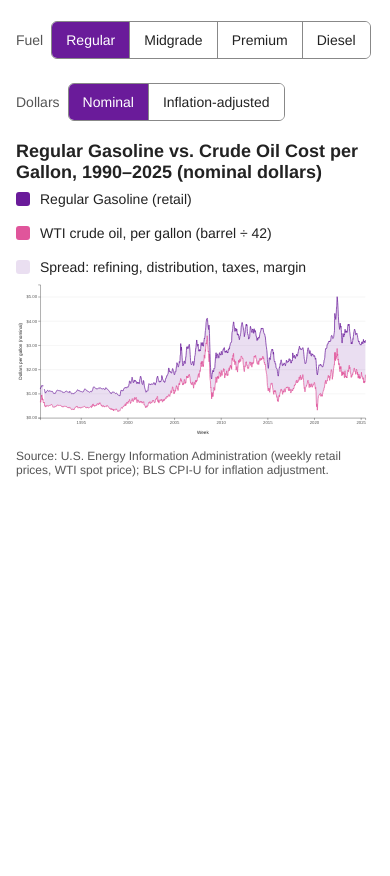
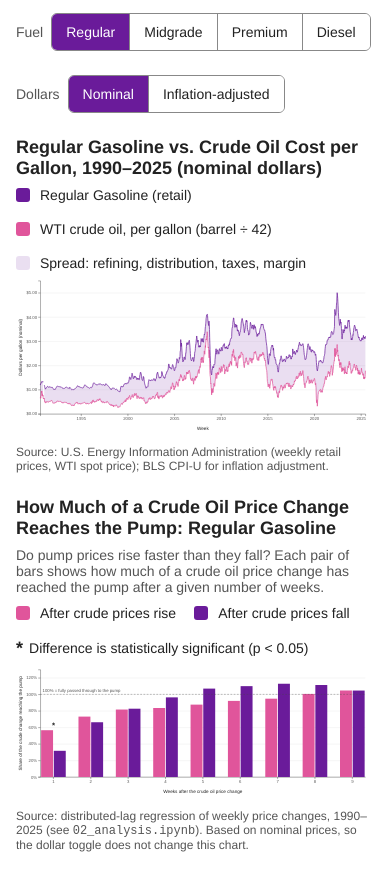
Before and after one commit to madelineboss/Gas-Vs-Oil, a plain HTML site: page frontend/index.html in a window 390 px wide. Shown: the part 101-977 px from the top of the page. Before the commit the page ends 844 px from the top, so only its background shows below. Drawn offline with nearby package versions, Linux system fonts and the light colour scheme.

Commit message:
Added rockets and feathers bar chart

```diff
--- a/frontend/css/style.css
+++ b/frontend/css/style.css
@@ -192,3 +192,57 @@ header p{
   line-height: 1.5;
   box-shadow: 0 2px 8px rgba(0, 0, 0, 0.12);
 }
+
+/* ---- Shared controls at the top ---- */
+main > .controls {
+  margin: 16px 0 8px;
+}
+
+.chart-subtitle {
+  margin: 0 0 10px;
+  font-size: 14px;
+  color: var(--muted);
+}
+
+/* ---- Bar chart ---- */
+.swatch.increase { background: var(--increase); }
+.swatch.decrease { background: var(--decrease); }
+
+.bar.increase { fill: var(--increase); }
+.bar.decrease { fill: var(--decrease); }
+
+.hit-area {
+  fill: transparent;
+}
+
+.week-group:hover .hit-area {
+  fill: rgba(106, 27, 154, 0.06);
+}
+
+.reference-line {
+  stroke: #444444;
+  stroke-width: 1;
+  stroke-dasharray: 5 4;
+}
+
+.reference-label {
+  font-size: 12px;
+  fill: var(--muted);
+}
+
+.sig-star {
+  font-size: 22px;
+  font-weight: 700;
+  fill: var(--text);
+}
+
+.star-key {
+  font-size: 18px;
+  line-height: 1;
+}
+
+.tooltip-note {
+  margin-top: 4px;
+  color: var(--muted);
+  font-size: 12px;
+}
--- a/frontend/index.html
+++ b/frontend/index.html
@@ -13,7 +13,6 @@
   </header>
 
   <main>
-    <section class="panel">
     <div class="controls">
       <div class="control-group">
         <span class="control-label">Fuel</span>
@@ -33,6 +32,8 @@
       </div>
     </div>
 
+    <!-- Chart 1: timeline -->
+    <section class="panel">
       <h2 id="line-title" class="chart-title"></h2>
       <div class="legend">
         <span class="legend-item"><span class="swatch gas"></span><span id="gas-legend-label">Regular Gasoline (retail)</span></span>
@@ -42,6 +43,19 @@
       <div id="line-chart" class="chart"></div>
       <p class="source">Source: U.S. Energy Information Administration (weekly retail prices, WTI spot price); BLS CPI-U for inflation adjustment.</p>
     </section>
+
+    <!-- Chart 2: rockets and feathers -->
+    <section class="panel">
+      <h2 id="bar-title" class="chart-title"></h2>
+      <p class="chart-subtitle">Do pump prices rise faster than they fall? Each pair of bars shows how much of a crude oil price change has reached the pump after a given number of weeks.</p>
+      <div class="legend">
+        <span class="legend-item"><span class="swatch increase"></span>After crude prices rise</span>
+        <span class="legend-item"><span class="swatch decrease"></span>After crude prices fall</span>
+        <span class="legend-item"><strong class="star-key">*</strong>Difference is statistically significant (p &lt; 0.05)</span>
+      </div>
+      <div id="bar-chart" class="chart"></div>
+      <p class="source">Source: distributed-lag regression of weekly price changes, 1990–2025 (see <code>02_analysis.ipynb</code>). Based on nominal prices, so the dollar toggle does not change this chart.</p>
+    </section>
   </main>
 
   <div id="tooltip" class="tooltip"></div>
--- /dev/null
+++ b/frontend/js/barChart.js
@@ -0,0 +1,147 @@
+// Rockets and feathers: cumulative share of a crude oil price change that reaches the pump.
+
+const WIDTH = 1000;
+const HEIGHT = 380;
+const MARGIN = { top: 24, right: 24, bottom: 56, left: 68 };
+const INNER_W = WIDTH - MARGIN.left - MARGIN.right;
+const INNER_H = HEIGHT - MARGIN.top - MARGIN.bottom;
+
+const KEYS = ["increase", "decrease"];
+const formatPct = d3.format(".0%");
+
+// Week 0 in the analysis is the first weekly survey after crude moved, about 1 week later
+function weeksLabel(week) {
+  const n = week + 1;
+  return `${n} week${n === 1 ? "" : "s"} after the crude price change`;
+}
+
+export function createBarChart(selector) {
+  // ---- One-time setup ----
+  const svg = d3.select(selector)
+    .append("svg")
+    .attr("viewBox", `0 0 ${WIDTH} ${HEIGHT}`)
+    .attr("role", "img")
+    .attr("aria-label", "Grouped bar chart comparing how much of a crude oil price increase and decrease reaches the pump over nine weeks");
+
+  const g = svg.append("g").attr("transform", `translate(${MARGIN.left},${MARGIN.top})`);
+
+  // x0 places each week; x1 places the two bars inside a week
+  const x0 = d3.scaleBand().range([0, INNER_W]).paddingInner(0.3);
+  const x1 = d3.scaleBand().domain(KEYS).padding(0.06);
+  const y = d3.scaleLinear().range([INNER_H, 0]);
+
+  const gridG = g.append("g").attr("class", "grid");
+  const xAxisG = g.append("g").attr("class", "axis").attr("transform", `translate(0,${INNER_H})`);
+  const yAxisG = g.append("g").attr("class", "axis");
+  const barsG = g.append("g");
+  const refLine = g.append("line").attr("class", "reference-line").attr("x1", 0).attr("x2", INNER_W);
+  const refLabel = g.append("text")
+    .attr("class", "reference-label")
+    .attr("x", 6)
+    .text("100% = fully passed through to the pump");
+  const starsG = g.append("g");
+
+  // Axis labels
+  g.append("text")
+    .attr("class", "axis-label")
+    .attr("x", INNER_W / 2)
+    .attr("y", INNER_H + 44)
+    .attr("text-anchor", "middle")
+    .text("Weeks after the crude oil price change");
+
+  g.append("text")
+    .attr("class", "axis-label")
+    .attr("transform", "rotate(-90)")
+    .attr("x", -INNER_H / 2)
+    .attr("y", -52)
+    .attr("text-anchor", "middle")
+    .text("Share of the crude change reaching the pump");
+
+  // ---- Tooltip ----
+  const tooltip = d3.select("#tooltip");
+
+  function showTooltip(event, d) {
+    const significant = d.p_value < 0.05;
+    tooltip
+      .style("display", "block")
+      .html(`
+        <strong>${weeksLabel(d.week)}</strong>
+        <div><span class="swatch increase"></span>Price rise: ${formatPct(d.increase)} passed through</div>
+        <div><span class="swatch decrease"></span>Price fall: ${formatPct(d.decrease)} passed through</div>
+        <div class="tooltip-note">${significant ? "Difference is statistically significant" : "Difference is not statistically significant"} (p = ${d.p_value.toFixed(3)})</div>
+      `);
+
+    const box = tooltip.node().getBoundingClientRect();
+    const left = event.pageX + 16 + box.width > window.scrollX + window.innerWidth
+      ? event.pageX - box.width - 16
+      : event.pageX + 16;
+    tooltip.style("left", `${left}px`).style("top", `${event.pageY - 20}px`);
+  }
+
+  function hideTooltip() {
+    tooltip.style("display", "none");
+  }
+
+  // ---- Redraw with new data ----
+  function update(rows) {
+    const t = svg.transition().duration(500);
+    const values = rows.flatMap(d => [d.increase, d.decrease]);
+
+    x0.domain(rows.map(d => d.week));
+    x1.range([0, x0.bandwidth()]);
+    y.domain([Math.min(0, d3.min(values)), Math.max(1.15, d3.max(values) * 1.08)]).nice();
+
+    // Label ticks 1-9 instead of 0-8 (see weeksLabel)
+    xAxisG.call(d3.axisBottom(x0).tickFormat(w => w + 1).tickSizeOuter(0));
+    yAxisG.transition(t).call(d3.axisLeft(y).ticks(6).tickFormat(formatPct));
+    gridG.transition(t)
+      .call(d3.axisLeft(y).ticks(6).tickSize(-INNER_W).tickFormat(""))
+      .call(sel => sel.select(".domain").remove());
+
+    refLine.transition(t).attr("y1", y(1)).attr("y2", y(1));
+    refLabel.transition(t).attr("y", y(1) - 6);
+
+    // One group per week, with an invisible full-height area for easier hovering
+    const groups = barsG.selectAll("g.week-group")
+      .data(rows, d => d.week)
+      .join(enter => {
+        const group = enter.append("g").attr("class", "week-group");
+        group.append("rect").attr("class", "hit-area");
+        return group;
+      })
+      .attr("transform", d => `translate(${x0(d.week)},0)`);
+
+    groups.select(".hit-area")
+      .attr("x", 0)
+      .attr("y", 0)
+      .attr("width", x0.bandwidth())
+      .attr("height", INNER_H);
+
+    // Two bars per week. New bars start at height 0 and grow.
+    groups.selectAll("rect.bar")
+      .data(d => KEYS.map(key => ({ key, value: d[key] })))
+      .join(enter => enter.append("rect")
+        .attr("y", y(0))
+        .attr("height", 0))
+      .attr("class", d => `bar ${d.key}`)
+      .attr("x", d => x1(d.key))
+      .attr("width", x1.bandwidth())
+      .transition(t)
+      .attr("y", d => y(Math.max(0, d.value)))
+      .attr("height", d => Math.abs(y(d.value) - y(0)));
+
+    groups.on("mousemove", showTooltip).on("mouseleave", hideTooltip);
+
+    // Asterisks above weeks where the increase/decrease difference is significant
+    starsG.selectAll("text")
+      .data(rows.filter(d => d.p_value < 0.05), d => d.week)
+      .join("text")
+      .attr("class", "sig-star")
+      .attr("text-anchor", "middle")
+      .attr("x", d => x0(d.week) + x0.bandwidth() / 2)
+      .attr("y", d => y(Math.max(d.increase, d.decrease, 0)) - 6)
+      .text("*");
+  }
+
+  return { update };
+}
--- a/frontend/js/main.js
+++ b/frontend/js/main.js
@@ -1,5 +1,6 @@
 import { loadData, getSeries } from "./data.js";
 import { createLineChart } from "./lineChart.js";
+import { createBarChart } from "./barChart.js";
 
 const FUEL_LABELS = {
   regular: "Regular Gasoline",
@@ -22,20 +23,27 @@ function setupToggle(id, onChange) {
 }
 
 async function init() {
-  const { weeks } = await loadData();
+  const { weeks, results } = await loadData();
   const lineChart = createLineChart("#line-chart");
+  const barChart = createBarChart("#bar-chart");
 
   function render() {
-    const series = getSeries(weeks, state.fuel, state.real);
     const fuelLabel = FUEL_LABELS[state.fuel];
 
+    // Chart 1: timeline
+    const series = getSeries(weeks, state.fuel, state.real);
     lineChart.update(series, { real: state.real, fuelLabel });
-
     d3.select("#line-title").text(
       `${fuelLabel} vs. Crude Oil Cost per Gallon, 1990–2025 ` +
       `(${state.real ? "June 2025 dollars" : "nominal dollars"})`
     );
     d3.select("#gas-legend-label").text(`${fuelLabel} (retail)`);
+
+    // Chart 2: rockets and feathers
+    barChart.update(results.asymmetry[state.fuel]);
+    d3.select("#bar-title").text(
+      `How Much of a Crude Oil Price Change Reaches the Pump: ${fuelLabel}`
+    );
   }
 
   setupToggle("fuel-toggle", value => { state.fuel = value; render(); });
```
Lines whose indentation alone changed are shown as unchanged.
